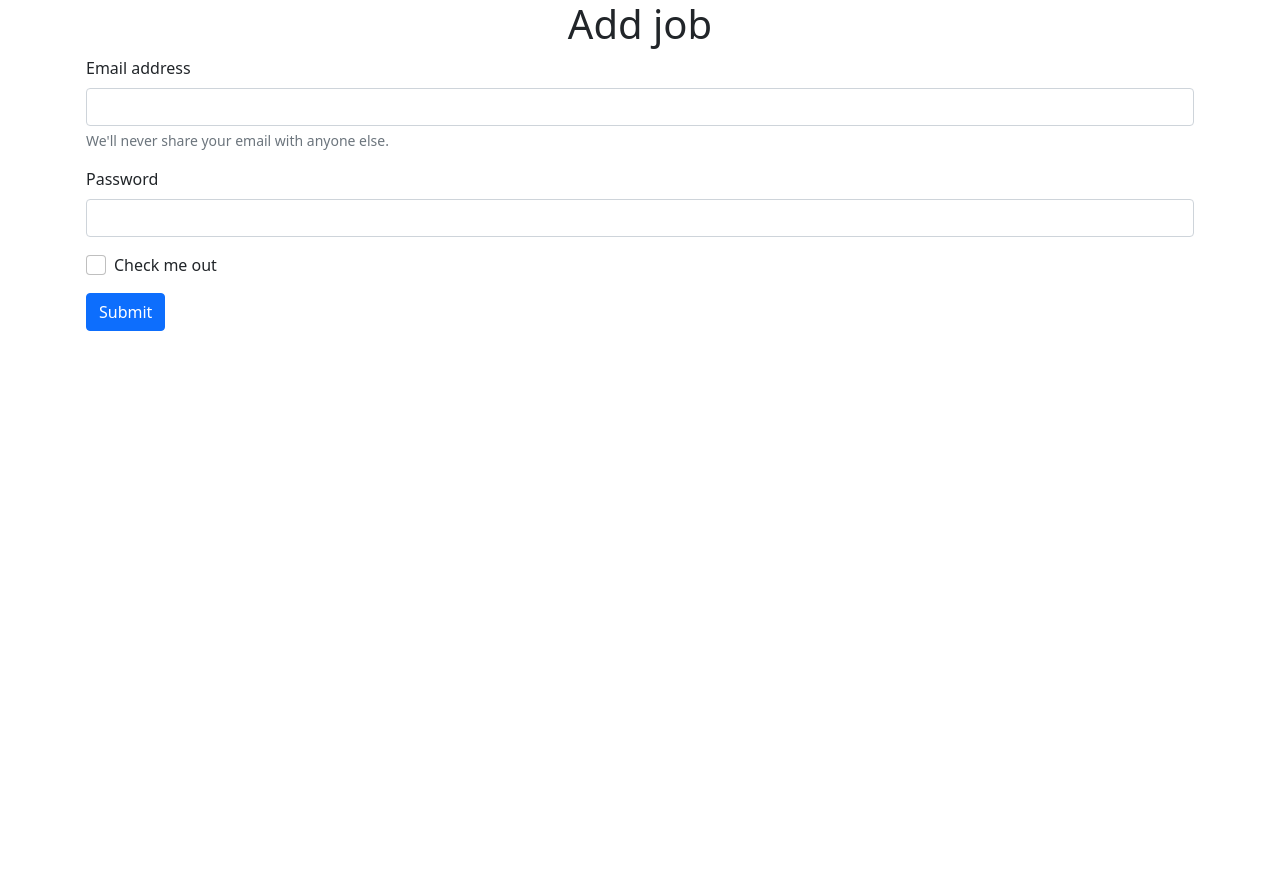
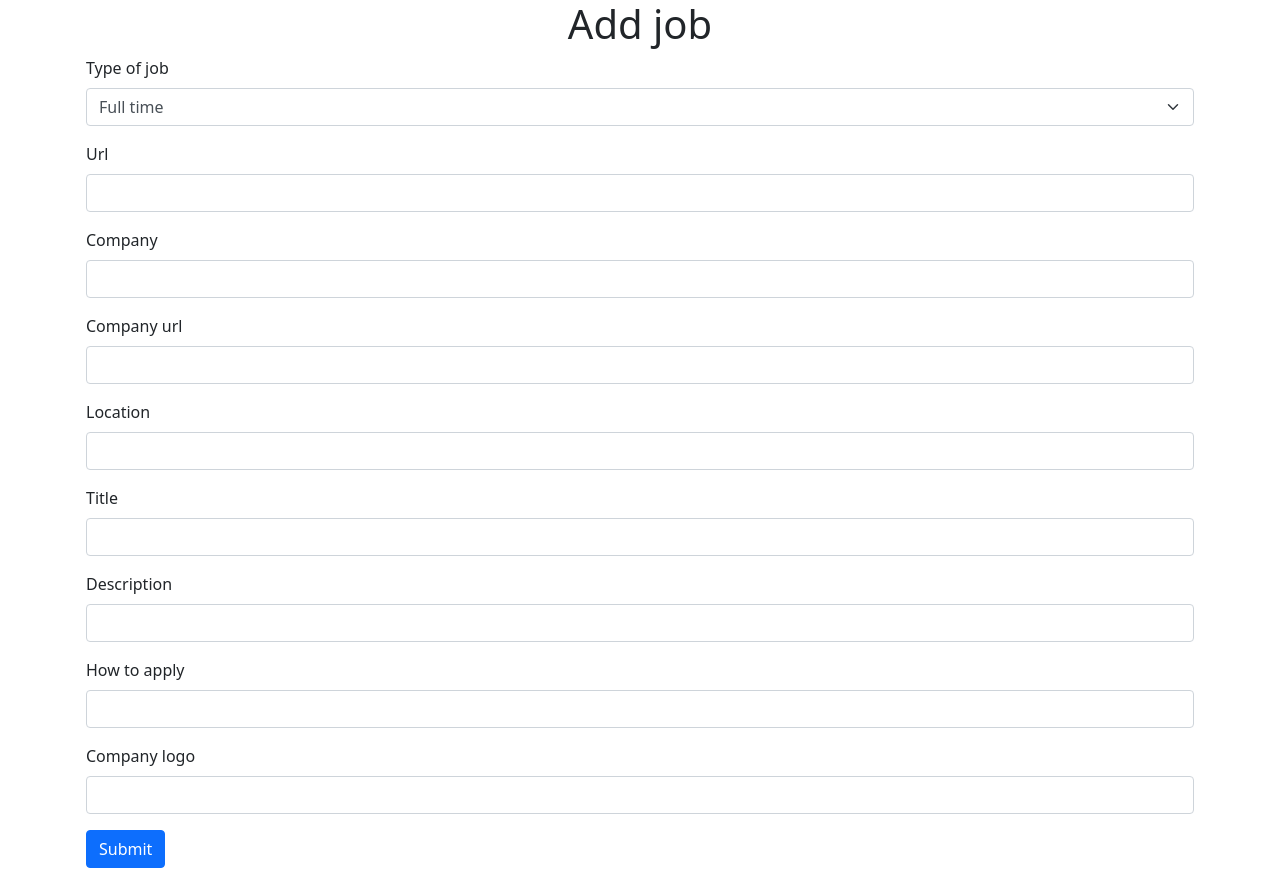
Before and after one commit to mezidia/flask-jobs, a Flask app: page /add in a window 1280 px wide. Before the commit the page ends 331 px from the top, so only its background shows below. Run offline with Flask 2, Linux system fonts and the light colour scheme; some libraries are stand-ins or nearby versions.

Commit message:
Update add.html

```diff
--- a/templates/add.html
+++ b/templates/add.html
@@ -2,21 +2,47 @@
 {% block content %}
 <div class="container">
     <h1 class="text-center">Add job</h1>
-    <form>
+    <form method="POST" action="{{ url_for('add_job') }}">
         <div class="mb-3">
-          <label for="exampleInputEmail1" class="form-label">Email address</label>
-          <input type="email" class="form-control" id="exampleInputEmail1" aria-describedby="emailHelp">
-          <div id="emailHelp" class="form-text">We'll never share your email with anyone else.</div>
+            <label for="type" class="form-label">Type of job</label>
+            <select id="type" class="form-select" name="type">
+              <option>Full time</option>
+              <option>Not the full time</option>
+            </select>
         </div>
         <div class="mb-3">
-          <label for="exampleInputPassword1" class="form-label">Password</label>
-          <input type="password" class="form-control" id="exampleInputPassword1">
+          <label for="url" class="form-label">Url</label>
+          <input type="text" class="form-control" id="url" name="url" required>
         </div>
-        <div class="mb-3 form-check">
-          <input type="checkbox" class="form-check-input" id="exampleCheck1">
-          <label class="form-check-label" for="exampleCheck1">Check me out</label>
+        <div class="mb-3">
+            <label for="company" class="form-label">Company</label>
+            <input type="text" class="form-control" id="company" name="company" required>
         </div>
-        <button type="submit" class="btn btn-primary">Submit</button>
+        <div class="mb-3">
+            <label for="company_url" class="form-label">Company url</label>
+            <input type="text" class="form-control" id="company_url" name="company_url" required>
+        </div>
+        <div class="mb-3">
+            <label for="location" class="form-label">Location</label>
+            <input type="text" class="form-control" id="location" name="location" required>
+        </div>
+        <div class="mb-3">
+            <label for="title" class="form-label">Title</label>
+            <input type="text" class="form-control" id="title" name="title" required>
+        </div>
+        <div class="mb-3">
+            <label for="description" class="form-label">Description</label>
+            <input type="text" class="form-control" id="description" name="description" required>
+        </div>
+        <div class="mb-3">
+            <label for="how_to_apply" class="form-label">How to apply</label>
+            <input type="text" class="form-control" id="how_to_apply" name="how_to_apply" required>
+        </div>
+        <div class="mb-3">
+            <label for="company_logo" class="form-label">Company logo</label>
+            <input type="text" class="form-control" id="company_logo" name="company_logo" required>
+        </div>
+        <button type="submit" class="btn btn-primary mb-2">Submit</button>
     </form>
 </div>
 {% endblock %}
```
Also changed, not shown: db.sqlite.
